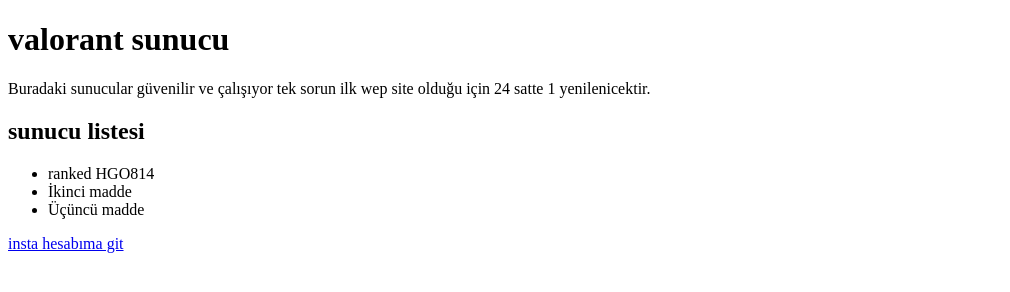
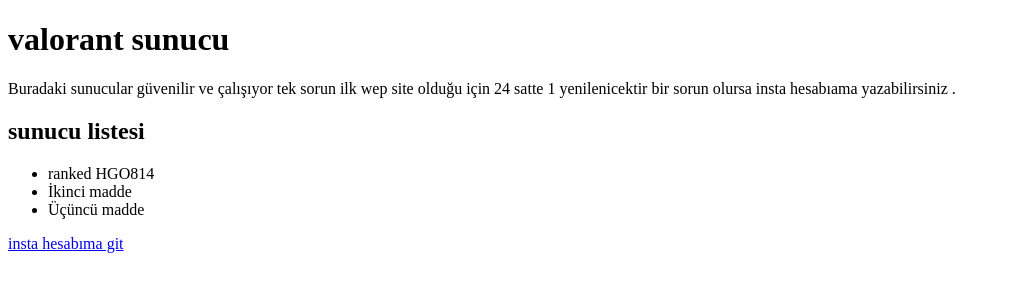
Before and after one commit to beratrad341-cloud/valorant-server, a plain HTML site: page index.html in a window 1280 px wide. Shown: the whole page, without its empty margins (0-1010 px from the left). Drawn offline with Linux system fonts and the light colour scheme.

Commit message:
Add files via upload

```diff
--- a/index.html
+++ b/index.html
@@ -9,7 +9,8 @@
 
     <h1>valorant sunucu</h1>
     <p>Buradaki sunucular güvenilir ve çalışıyor tek sorun ilk wep site olduğu için
-        24 satte 1 yenilenicektir.</p>
+        24 satte 1 yenilenicektir bir sorun olursa insta hesabıama yazabilirsiniz
+     .</p>
 
     <h2>sunucu listesi</h2>
     <ul>
```
